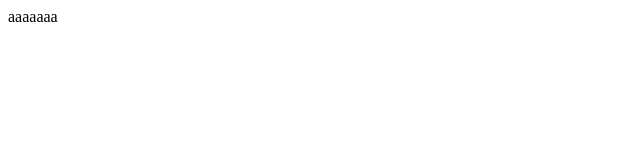
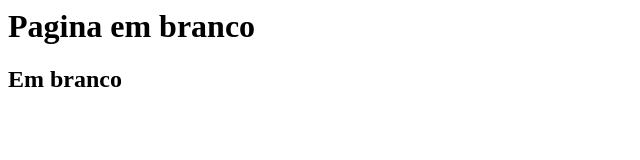
Before and after one commit to GuizimxD/Repository-Test, a plain HTML site: page index.html in a window 1280 px wide. Shown: the whole page, without its empty margins (0-640 px from the left). Drawn offline with Linux system fonts and the light colour scheme.

Commit message:
Added blanks in index.html

```diff
--- a/index.html
+++ b/index.html
@@ -1,6 +1,13 @@
 <html>
+	<head>
+		<meta http-equiv="Content-Type" content="text/html; charset utf-8"/>
+		<title>
+			Uma pagina da Web
+		</title>
+	</head>
 	<body>
-		aaaaaaa
+		<h1> Pagina em branco</h1>
+		<h2> Em branco</h2>
 	</body>
 
 </html>
```
